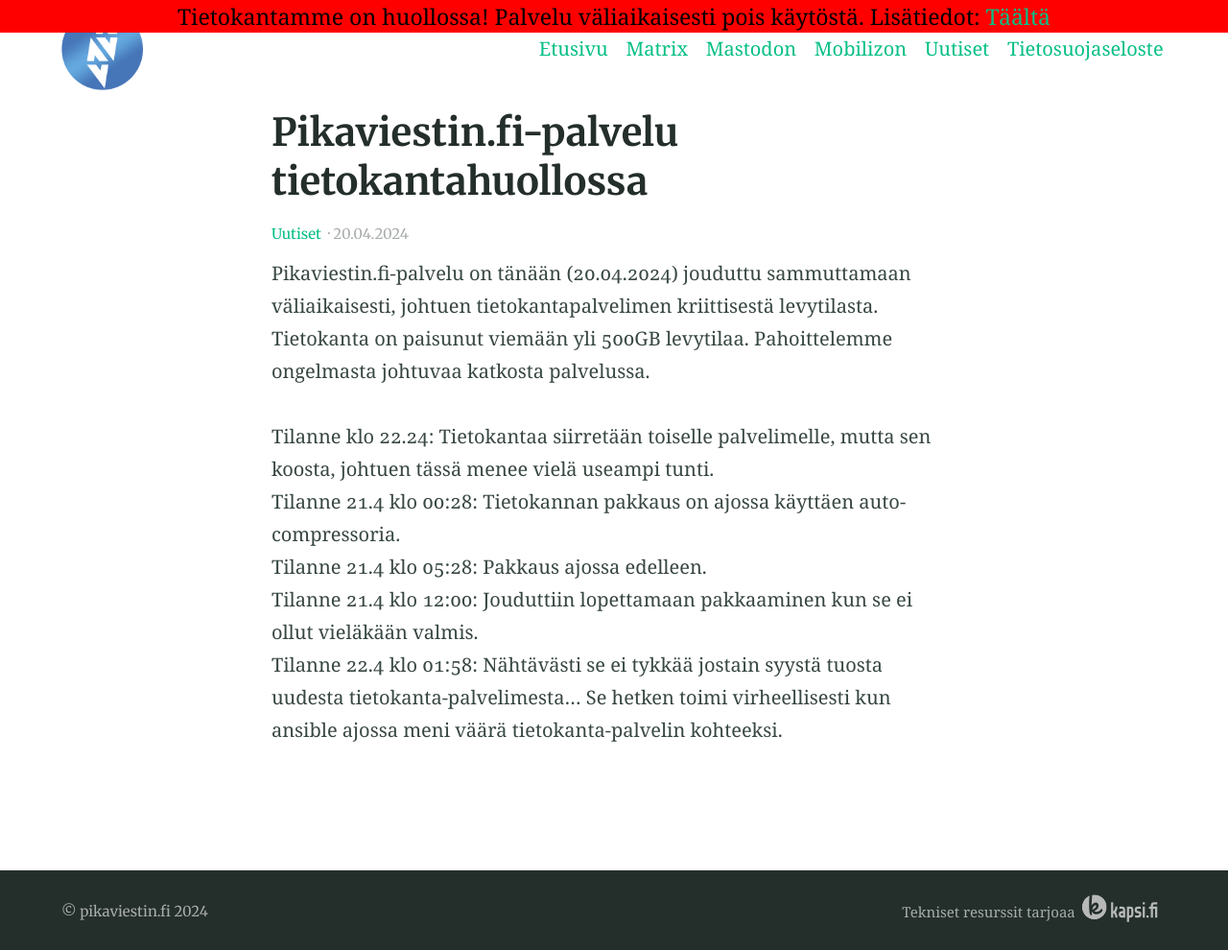
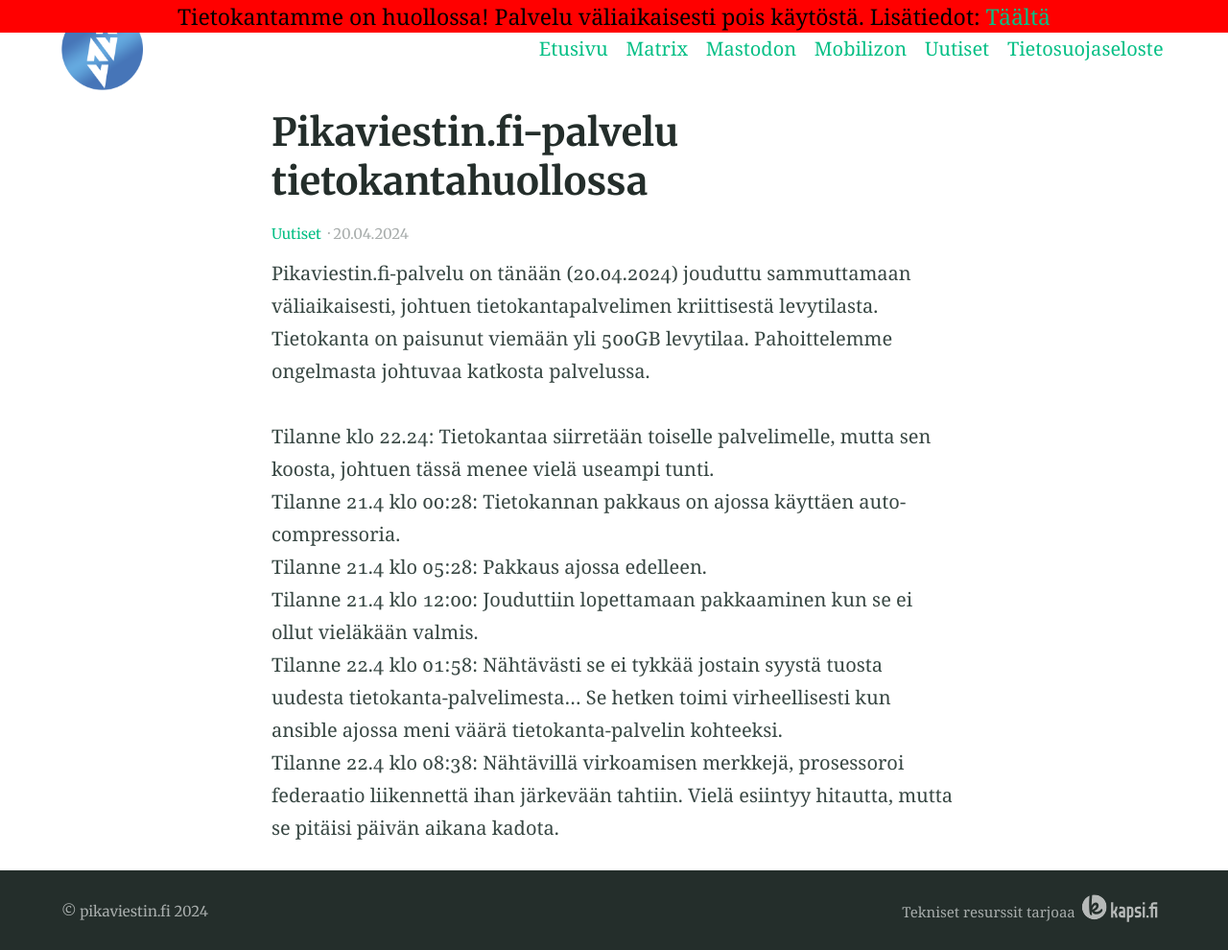
Before and after one commit to pikaviestin/website-www.pikaviestin.fi, a Jekyll site: the page built from _posts/2024-04-20-pikaviestin-huollossa.md, in a window 1280 px wide and 990 px high. Shown: the whole window at 96% size. Built offline with Jekyll 4.4.1, drawn with Linux system fonts in a browser that asks for light colours.

Commit message:
Service status update

```diff
--- a/_posts/2024-04-20-pikaviestin-huollossa.md
+++ b/_posts/2024-04-20-pikaviestin-huollossa.md
@@ -14,3 +14,4 @@ Tilanne 21.4 klo 00:28: Tietokannan pakkaus on ajossa käyttäen auto-compressor
 Tilanne 21.4 klo 05:28: Pakkaus ajossa edelleen.
 Tilanne 21.4 klo 12:00: Jouduttiin lopettamaan pakkaaminen kun se ei ollut vieläkään valmis.
 Tilanne 22.4 klo 01:58: Nähtävästi se ei tykkää jostain syystä tuosta uudesta tietokanta-palvelimesta...  Se hetken toimi virheellisesti kun ansible ajossa meni väärä tietokanta-palvelin kohteeksi.
+Tilanne 22.4 klo 08:38: Nähtävillä virkoamisen merkkejä, prosessoroi federaatio liikennettä ihan järkevään tahtiin. Vielä esiintyy hitautta, mutta se pitäisi päivän aikana kadota.
```
